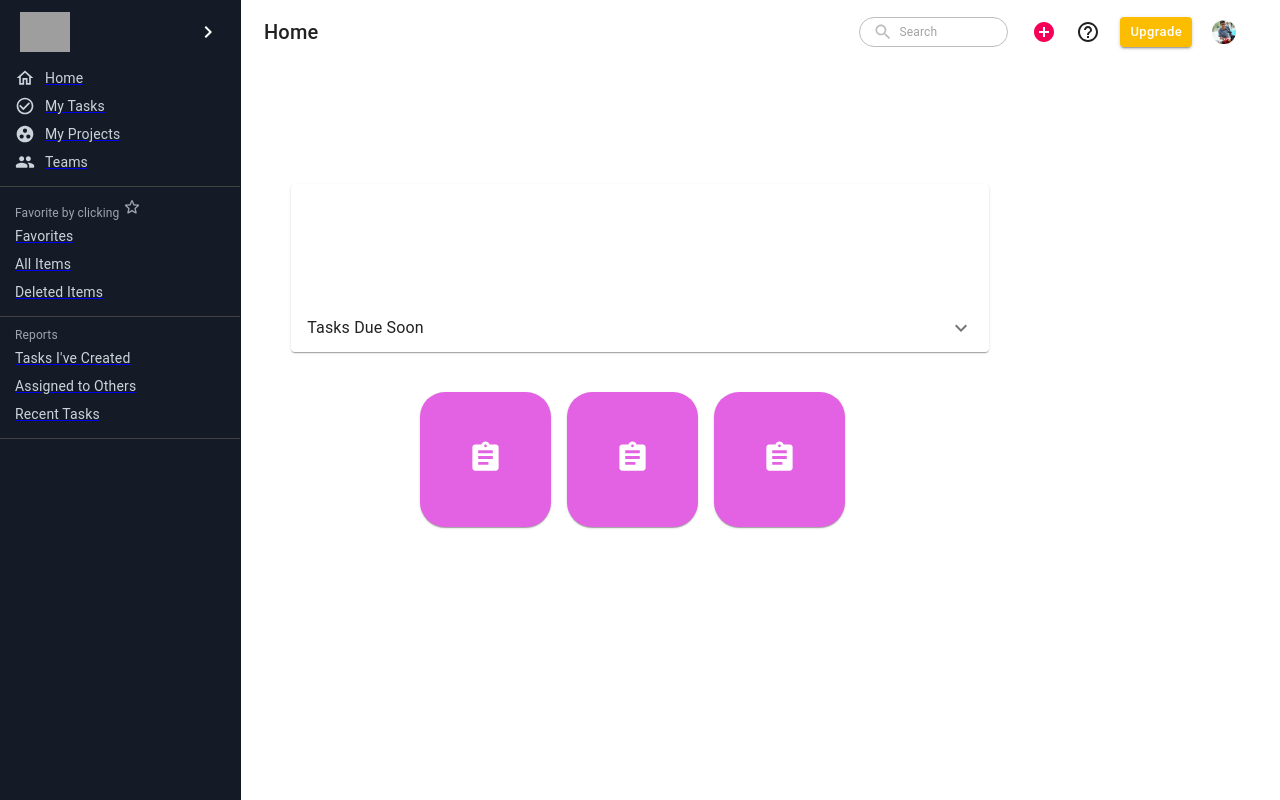
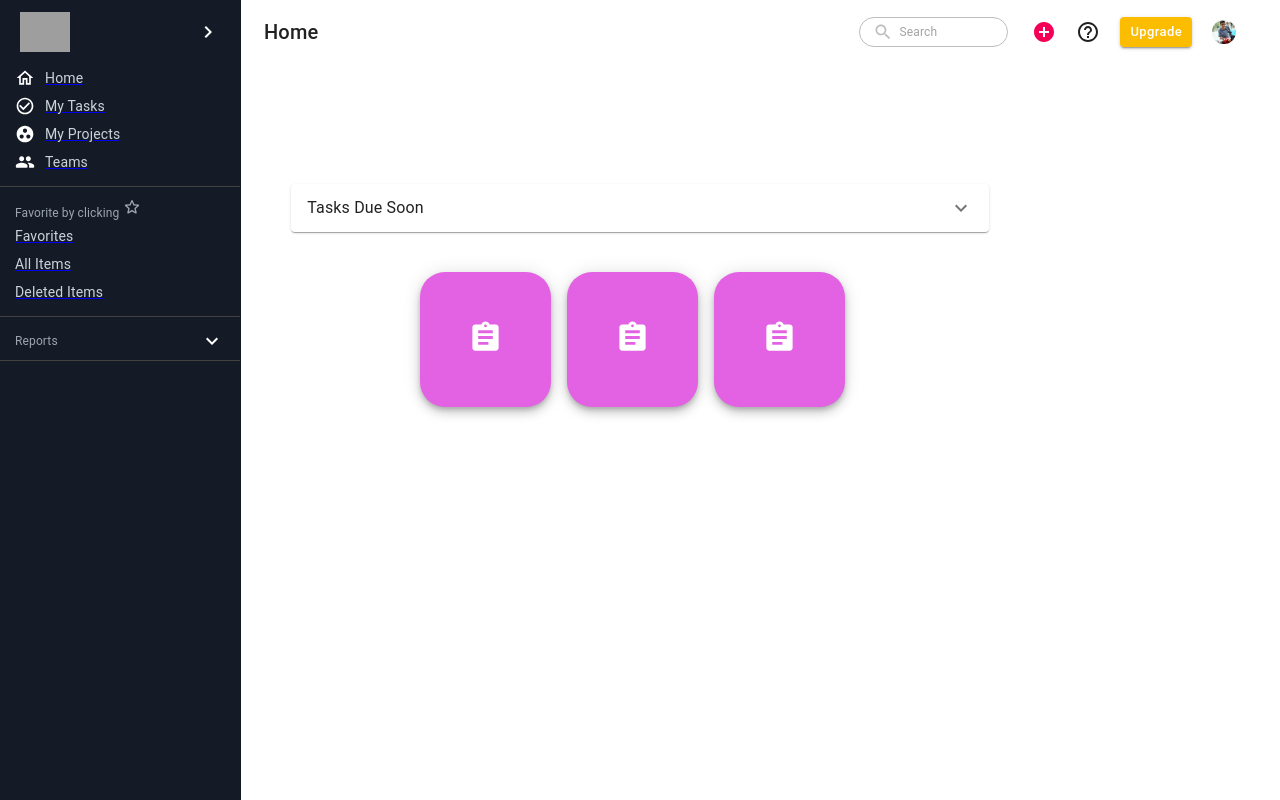
Before and after one commit to jayesh-kaza/Project-Management-App, a React (Create React App) app in the folder clientApp/: page / in a window 1280 px wide. Built offline with nearby package versions, Linux system fonts and the light colour scheme; grey boxes are pictures that could not be loaded; the HTML template or start-up script is replaced by a standard one.

Commit message:
expansion adjust

```diff
--- a/clientApp/src/Components/Molecules/CustomCard/Card.js
+++ b/clientApp/src/Components/Molecules/CustomCard/Card.js
@@ -25,8 +25,8 @@ return (
 
         <Paper className={classes.root}
                style={{ backgroundColor:colors[Math.floor(Math.random() * Math.floor(3))],borderRadius:'25px'}}
-            //    elevation={6}>
-            >
+               elevation={6}>
+
                 <div className={classes.margin}>
                 <AssignmentIcon style={{color:'white',background:"transparant"}} fontSize="large"/>
                 </div>
--- a/clientApp/src/Components/Molecules/DisplayList/index.js
+++ b/clientApp/src/Components/Molecules/DisplayList/index.js
@@ -57,7 +57,6 @@ const DisplayList = (props) => {
                         </ListItem>
                     </Link>
                 ))}
-            <FullDivider space='10px' color='#424242' />
         </List>
     )
 }
--- a/clientApp/src/Components/Organism/SideBar/index.js
+++ b/clientApp/src/Components/Organism/SideBar/index.js
@@ -1,5 +1,9 @@
 import React from "react";
 import { makeStyles } from "@material-ui/core/styles";
+import ExpansionPanel from '@material-ui/core/ExpansionPanel';
+import ExpandMoreIcon from '@material-ui/icons/ExpandMore';
+import ExpansionPanelSummary from '@material-ui/core/ExpansionPanelSummary';
+import ExpansionPanelDetails from '@material-ui/core/ExpansionPanelDetails';
 import {
     Drawer,
     IconButton,
@@ -14,11 +18,21 @@ import Logo from "../../Molecules/Logo";
 import DisplayListWithIcon from "../../Molecules/DisplayListWithIcon";
 import DisplayList from '../../Molecules/DisplayList'
 import StarBorderRoundedIcon from '@material-ui/icons/StarBorderRounded';
+import FullDivider from "../../Atoms/Divider";
 
 const drawerWidth = 240;
 const useStyles = makeStyles(theme => ({
+    detail: {
+        display: "flex",
+        flexGrow: 1,
+        paddingLeft: '0px', paddingTop: '0px', paddingBottom: '0px', marginBottom: '-10px', marginRight: '-40px'
+    },
     root: {
         display: "flex"
+    },
+    icon: {
+        color: "white",
+        backgroundColor: 'transparent', outline: "0",
     },
     drawer: {
         width: drawerWidth,
@@ -50,6 +64,19 @@ const useStyles = makeStyles(theme => ({
             duration: theme.transitions.duration.enteringScreen
         }),
         marginLeft: 0
+    },
+    expansionpanel: {
+        paddingLeft: '0px',
+        paddingRight: '0px',
+    },
+    expansionpanedetails: {
+        paddingLeft: '0px', paddingTop: '0px', paddingBottom: '0px', marginBottom: '-10px', marginRight: '-40px'
+    }
+    ,
+    typography: {
+        paddingLeft: '15px',
+        color: '#9ca6af',
+        fontSize: '12px',
     }
 }));
 
@@ -62,7 +89,7 @@ function SideBar({ open, handleDrawerClose, routes }) {
     }
     const list2 = {
         "Tasks I've Created": [null, routes[0].path],
-        "Assigned to Others": [null, routes[1].path],
+        "Tasks I've Assigned to Others": [null, routes[1].path],
         "Recent Tasks": [null, routes[2].path]
     }
     const items = {
@@ -96,9 +123,34 @@ function SideBar({ open, handleDrawerClose, routes }) {
             </div>
             <DisplayListWithIcon items={items} />
             <Typography style={{ paddingLeft: '15px', color: '#9ca6af', fontSize: '12px' }} variant='body2' >Favorite by clicking {star} </Typography>
+
             <DisplayList items={list1} />
-            <Typography style={{ paddingLeft: '15px', color: '#9ca6af', fontSize: '12px' }} variant='body2' >Reports</Typography>
-            <DisplayList items={list2} />
+            <FullDivider space='10px' color='#424242' />
+            <div style={{ display: 'flex', flexDirection: 'column', flexWrap: 'nowrap', justifyContent: 'flex-start' }}>
+                <ExpansionPanel
+                    elevation='none'
+                    style={{
+                        backgroundColor: "#151b26",
+                    }}
+                >
+                    <ExpansionPanelSummary style={{
+                        paddingLeft: '0px',
+                        marginBottom: '-10px',
+                        marginTop: '-10px'
+                    }}
+                        expandIcon={<ExpandMoreIcon className={classes.icon} />}
+                        aria-controls="panel1a-content"
+                        id="panel1a-header"
+                        className={classes.expansionpanelsummary}
+                    >
+                        <Typography className={classes.typography} variant='body2' >Reports</Typography>
+                    </ExpansionPanelSummary >
+                    <ExpansionPanelDetails className={classes.detail} >
+                        <DisplayList items={list2} />
+                    </ExpansionPanelDetails>
+                </ExpansionPanel>
+                <FullDivider space='5px' color='#424242' />
+            </div>
         </Drawer>
     );
 }
--- a/clientApp/src/Components/Pages/HomePage/index.js
+++ b/clientApp/src/Components/Pages/HomePage/index.js
@@ -17,13 +17,19 @@ import Chip from '@material-ui/core/Chip';
 import CustomCard from '../../Molecules/CustomCard/Card'
 const cardColors=['#']
 const useStyles = makeStyles(theme=>({
+    rootHolder:{
+        display:'flex',
+        flexDirection:'column',
+        justifyContent:'space-between'
+    },
+    padding:{
+        marginBottom:theme.spacing(15)
+    },
     cardcontainer:{
         display:'flex',
         justifyContent:'center'
     },
-    card:{
-        backgroundColor: "primary"
-    },
+
     cell:{
         paddingTop: '5px',
         paddingBottom: '5px'
@@ -39,32 +45,15 @@ details:{
     },
     expand:{
         flexGrow:0.4,
-        marginTop:theme.spacing(15)
     },
-    root: {
-        minWidth: 20,
-       marginBottom:theme.spacing(6),
-       marginTop:theme.spacing(6),
-        backgroundColor:'#E362E3',
-        marginRight:theme.spacing(3)
-    },
-    bullet: {
-        display: 'inline-block',
-        margin: '0 2px',
-        transform: 'scale(0.8)',
-    },
+
     title: {
         fontSize: 14,
     },
     pos: {
         marginBottom: 12,
     },
-    margin:{
-        marginBottom:theme.spacing(6),
-        marginTop:theme.spacing(6),
-        marginLeft:theme.spacing(8),
-        marginRight:theme.spacing(8)
-    }
+
 }));
 const HomePage = (props) => {
     const classes = useStyles();
@@ -78,10 +67,13 @@ const HomePage = (props) => {
       setExpanded(isExpanded ? panel : false);
     };
     return (
-        <div>
+        <div className={classes.rootHolder}>
+
+        <div className={classes.padding}>
+        </div>
 
         <div className={classes.container}>
-            <ExpansionPanel className={classes.expand} expanded={expanded === 'panel1'} onChange={handleChange('panel1')}>
+        <ExpansionPanel className={classes.expand} expanded={expanded === 'panel1'} onChange={handleChange('panel1')}>
         <ExpansionPanelSummary
           expandIcon={<ExpandMoreIcon />}
           aria-controls="panel1bh-content"
@@ -111,6 +103,26 @@ const HomePage = (props) => {
         </ExpansionPanelDetails>
       </ExpansionPanel>
         </div>
+
+
+
+        {/* <div className={classes.container}>
+
+           <ExpansionPanel className={classes.expand} expanded={expanded === 'panel1'} onChange={handleChange('panel1')}>
+           <ExpansionPanelSummary
+             expandIcon={<ExpandMoreIcon />}
+             aria-controls="panel1bh-content"
+             id="panel1bh-header"
+             className={classes.expand}
+           >
+             <Typography className={classes.heading}>Tasks Due Soon</Typography>
+
+           </ExpansionPanelSummary>
+           <ExpansionPanelDetails className={classes.details}>
+
+           </ExpansionPanelDetails>
+         </ExpansionPanel>
+           </div> */}
         <div className={classes.cardcontainer}>
         <CustomCard/>
         <CustomCard/>
```
